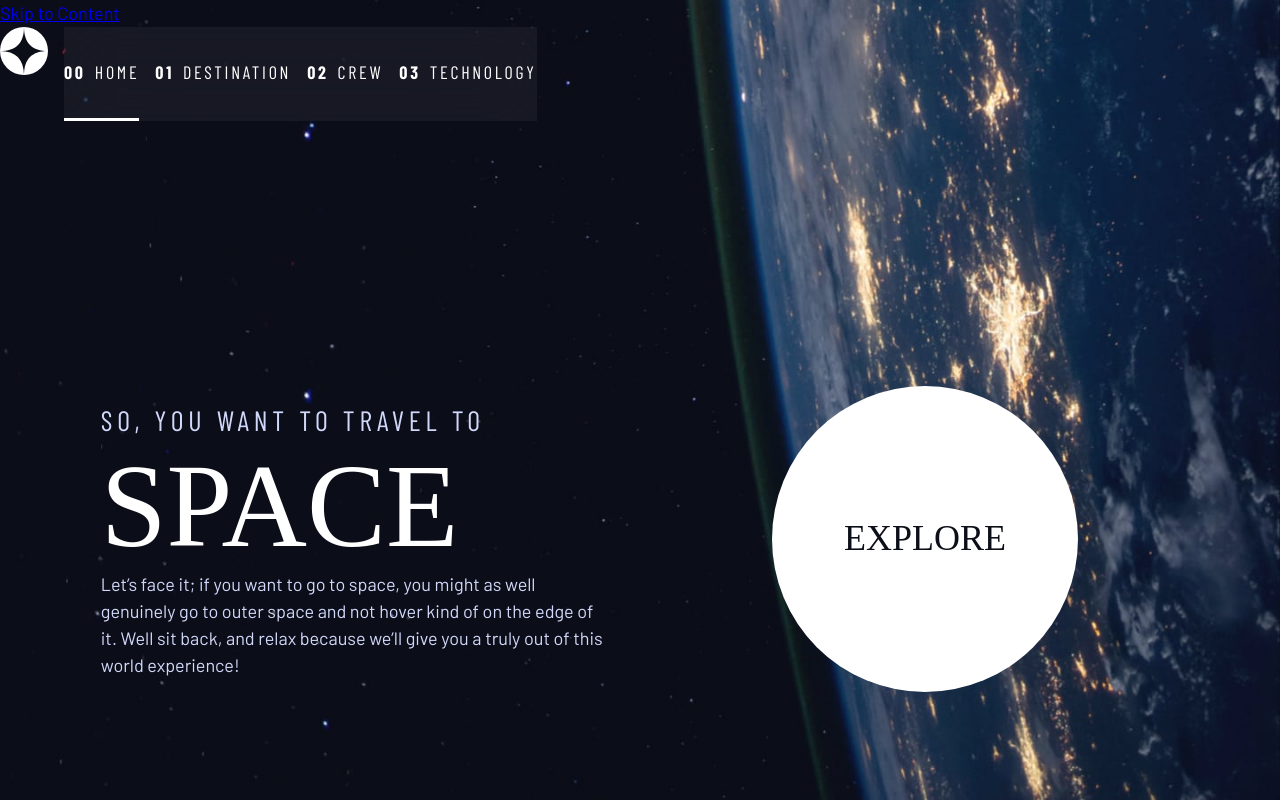
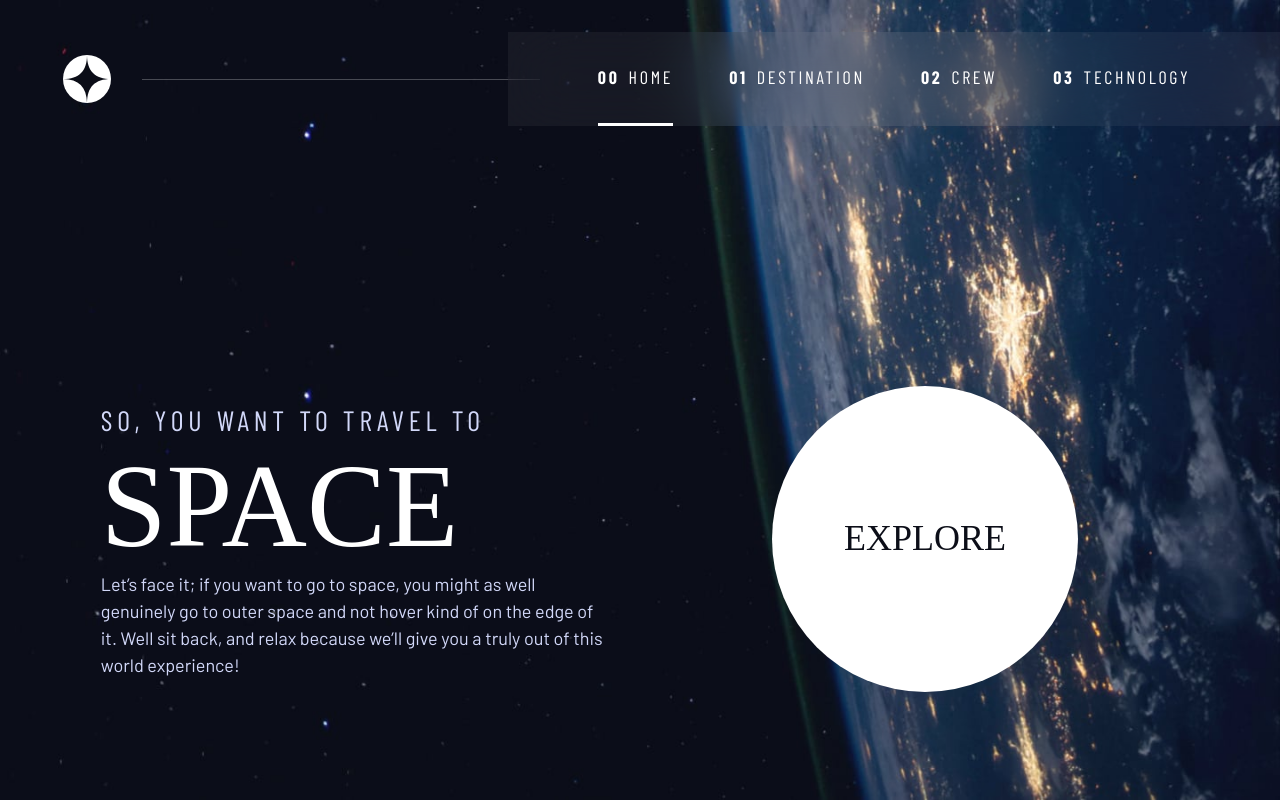
Before and after one commit to tkchan212/space-tourism-react, a React (Vite) app: page /home in a window 1280 px wide. Built offline with nearby package versions, Linux system fonts and the light colour scheme; a web font is replaced by a local one.

Commit message:
finish up with the responsive navigation

```diff
--- a/src/index.css
+++ b/src/index.css
@@ -284,15 +284,58 @@ border: 0;
   transform: scale(1.5);
 }
 
+.skip-to-content {
+  position: absolute;
+  z-index: 9999;
+  background: hsl( var(--clr-white) );
+  color: hsl( var(--clr-dark) );
+  padding: .5em 1em;
+  margin-inline: auto;
+  transform: translateY(-100%);
+  transition: transform 500ms ease-in;
+}
+
+.skip-to-content:focus {
+  transform: translateY(0);
+}
+
+/* ------------------- */
+/* Primary-header      */
+/* ------------------- */
+
+.primary-header {
+  justify-content: space-between;
+  align-items: center;
+}
+
+.logo {
+  /* frankly, I didn't understand why the margin is placed on the logo directly
+  instead of the div containing the logo. I mean, when we used the flexbox on
+  header and added in other flex items the margin overlaps with other flex items
+   */
+  margin: 1.5rem clamp(1.5em, 5vw, 3.5em);
+}
+
 .primary-navigation {
   --underline-gap: 2rem;
+  /* --gap: 2rem; */
+  /* better use the clamp function as it gives more flexibility on different screen sizes */
+  --gap: clamp(1.5rem, 5vw, 3.5rem);
   list-style: none;
-  padding: 0;
+  padding: 0 clamp(3rem, 7vw, 7rem);
   margin: 0;
   background: hsl( var(--clr-white) / 0.05);
   backdrop-filter: blur(2rem);
 }
 
+.primary-navigation a {
+  text-decoration: none;
+}
+
+.primary-navigation a > span {
+  font-weight: 700;
+  margin-right: .5em;
+}
 
 @media (max-width: 35em) {
   .primary-navigation {
@@ -315,13 +358,35 @@ border: 0;
   }
 }
 
-.primary-navigation a {
-  text-decoration: none;
+
+@media ((min-width: 35em) and (max-width: 44.9999em)) {
+  .primary-navigation  a > span {
+    display: none;
+  }
 }
 
-.primary-navigation a > span {
-  font-weight: 700;
-  margin-right: .5em;
+@media (min-width: 45em) {
+  .primary-navigation {
+    margin-block: 2rem;
+  }
+
+  .primary-header::after {
+    content: '';
+    display: block;
+    position: relative;/* when you do position relative instead of absolute,
+    the line is treated as a member of the flex box, and then the width: 100%
+    makes it take up the rest of width(deducting the logo and nav)
+    instead of 100% width of the whole header. */
+    height: 1px;
+    background: hsl( var(--clr-white) / .25);
+    order: 1;
+    width: 100%;
+    margin-right: -3rem;
+  }
+
+  .primary-header nav {
+    order: 2;
+  }
 }
 
 .mobile-nav-toggle {
```
